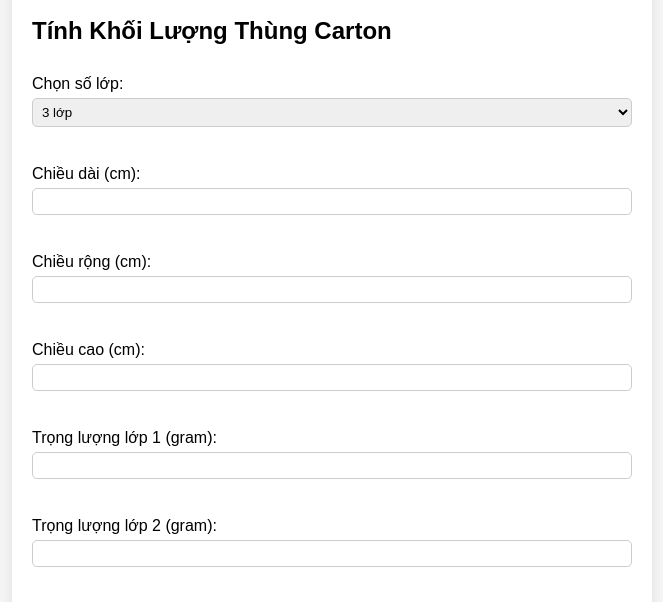
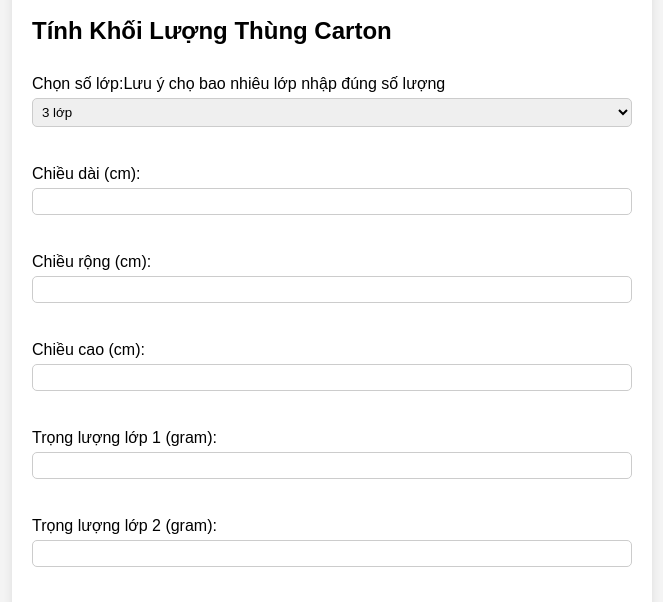
Before and after one commit to Duong203/carton, a plain HTML site: page index.html in a window 1280 px wide. Both pictures are taken after a click on the button "Tính Khối Lượng Thùng". Shown: the part 158-760 px from the top of the page, without its empty margins (308-971 px from the left). Drawn offline with Linux system fonts and the light colour scheme.

Commit message:
Update index.html

```diff
--- a/index.html
+++ b/index.html
@@ -131,7 +131,7 @@
         <div id="tinhKhoiLuong" class="section">
             <h2>Tính Khối Lượng Thùng Carton</h2>
             <form id="khoiLuongThungForm">
-                <label for="soLop">Chọn số lớp:</label>
+                <label for="soLop">Chọn số lớp:Lưu ý chọ bao nhiêu lớp nhập đúng số lượng</label>
                 <select id="soLop" name="soLop" required onchange="updateLayerInputs()">
                     <option value="3">3 lớp</option>
                     <option value="5">5 lớp</option>
```
